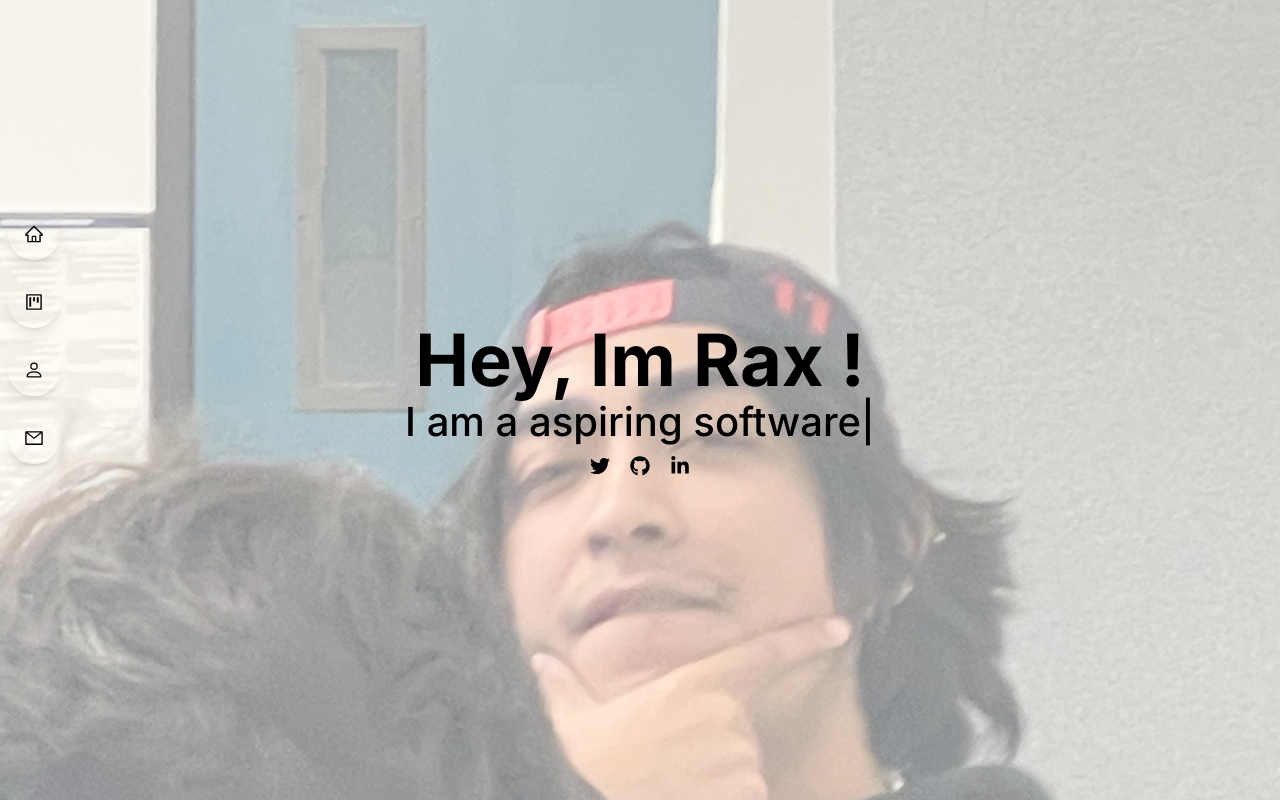
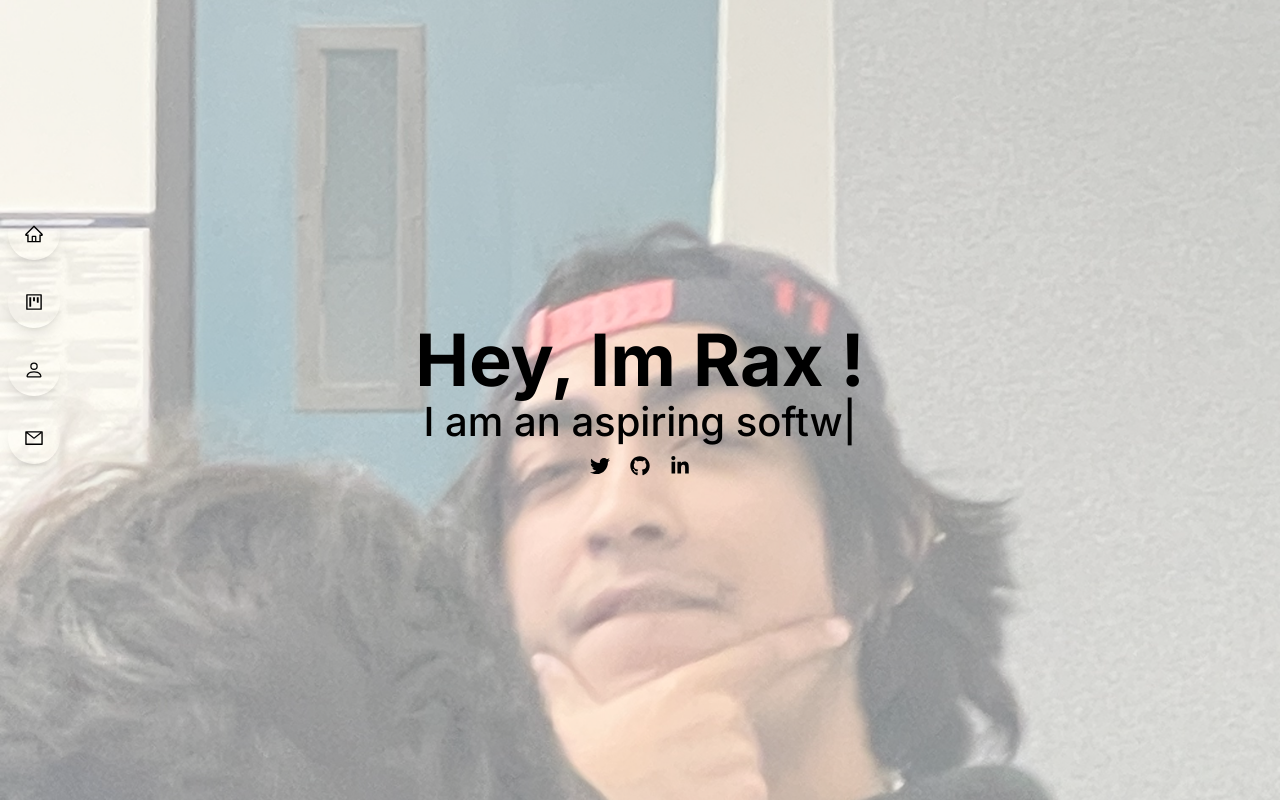
Before and after one commit to marsxnow/minimal-portfolio, a React (Vite) app: page / in a window 1280 px wide. Shown: the top 800 px of the page. Built offline with nearby package versions, Linux system fonts and the light colour scheme; a web font is replaced by a local one.

Commit message:
more
typos

```diff
--- a/src/components/Intro.jsx
+++ b/src/components/Intro.jsx
@@ -26,9 +26,9 @@ function Intro() {
               sequence={[
                 "I am a student at CSUF,",
                 1000,
-                "I am a aspiring web developer,",
+                "I am an aspiring web developer,",
                 1000,
-                "I am a aspiring software engineer,",
+                "I am an aspiring software engineer,",
                 1000,
                 "I am always learning new things!",
                 1000,
```
